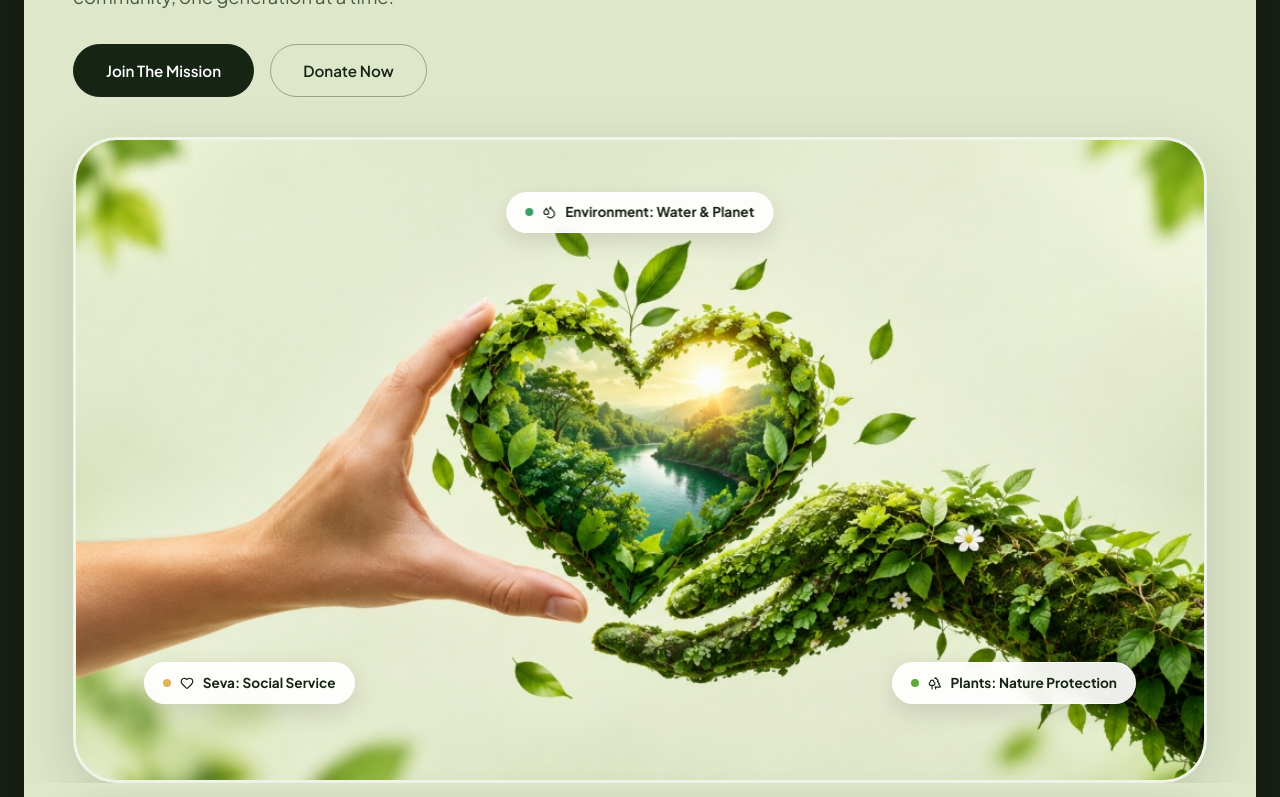
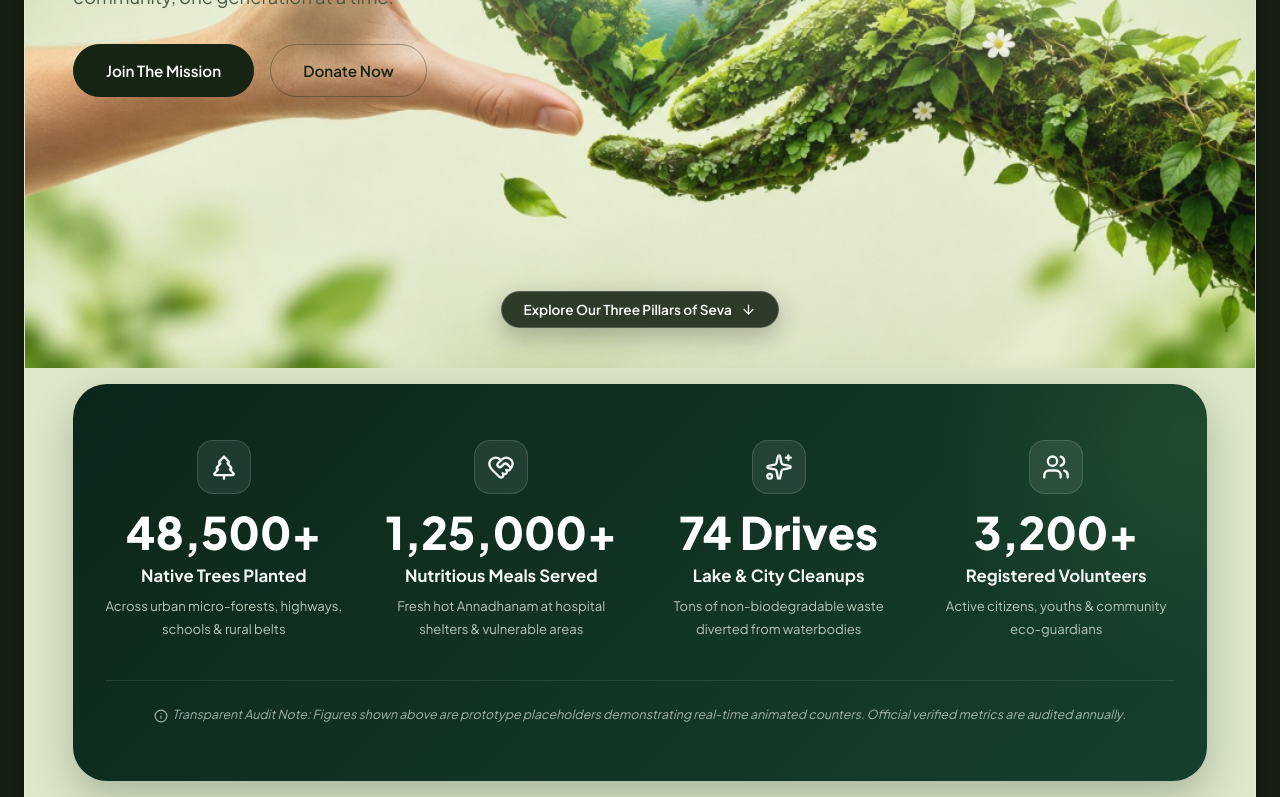
Before and after one commit to saranyak2406/ManchiPanuluSewaFoundation, a React (Vite) app: page / in a window 1280 px wide. Shown: the part 460-1257 px from the top of the page. Built offline with nearby package versions, Linux system fonts and the light colour scheme.

Commit message:
feat: Full-screen landscape background for hero section with smooth scroll anchor

```diff
--- a/src/components/Hero.jsx
+++ b/src/components/Hero.jsx
@@ -1,15 +1,22 @@
 import React from 'react';
 import { Link } from 'react-router-dom';
-import { Heart, Trees, Droplets, Sparkles, Sprout } from 'lucide-react';
+import { Sprout, ArrowDown, Heart, Trees, Droplets } from 'lucide-react';
 import CircularStamp from './CircularStamp';
 
 export default function Hero() {
+  const scrollToServices = () => {
+    const el = document.getElementById('services');
+    if (el) {
+      el.scrollIntoView({ behavior: 'smooth' });
+    }
+  };
+
   return (
-    <section className="envarn-hero-section">
-      <div className="container">
-        {/* Top Split: Left Content + Right Circular Stamp */}
+    <section className="envarn-hero-fullscreen">
+      <div className="container envarn-hero-container">
+        {/* Top Content Row: Headline, Subtitle, Buttons + Rotating Stamp */}
         <div className="envarn-hero-top">
-          {/* Left Text & Call to Actions */}
+          {/* Left Text Block */}
           <div className="envarn-hero-text-block">
             <div className="eyebrow-pill-badge">
               <Sprout size={15} />
@@ -35,43 +42,23 @@ export default function Hero() {
             </div>
           </div>
 
-          {/* Right Circular Stamp Emblem */}
+          {/* Right Rotating Stamp */}
           <div className="envarn-stamp-container">
             <CircularStamp size={160} />
           </div>
         </div>
 
-        {/* Full Landscape Image Showcase with 3 Pillar Interactive Badges */}
-        <div className="hero-landscape-banner-wrap">
-          <div className="hero-landscape-card">
-            <img
-              src="/hero-heart-nature.jpg"
-              alt="Manchi Panulu Seva Foundation - Hands of Humanity and Nature Holding Sacred Green Heart"
-              className="hero-landscape-full-img"
-              loading="eager"
-            />
-
-            {/* Pillar 1 Badge: Seva / Humanity */}
-            <div className="landscape-floating-pill pill-seva">
-              <span className="pill-dot dot-seva"></span>
-              <Heart size={14} className="pill-icon" />
-              <span>Seva: Social Service</span>
-            </div>
-
-            {/* Pillar 2 Badge: Environment / Sacred Waters */}
-            <div className="landscape-floating-pill pill-environment">
-              <span className="pill-dot dot-env"></span>
-              <Droplets size={14} className="pill-icon" />
-              <span>Environment: Water & Planet</span>
-            </div>
-
-            {/* Pillar 3 Badge: Plants / Nature Protection */}
-            <div className="landscape-floating-pill pill-plants">
-              <span className="pill-dot dot-plants"></span>
-              <Trees size={14} className="pill-icon" />
-              <span>Plants: Nature Protection</span>
-            </div>
-          </div>
+        {/* Bottom Bar: Explore Pill Anchor */}
+        <div className="envarn-hero-bottom-bar">
+          <button
+            type="button"
+            onClick={scrollToServices}
+            className="hero-scroll-pill"
+            aria-label="Scroll to services"
+          >
+            <span>Explore Our Three Pillars of Seva</span>
+            <ArrowDown size={15} className="animate-bounce" />
+          </button>
         </div>
       </div>
     </section>
--- a/src/styles/components.css
+++ b/src/styles/components.css
@@ -186,13 +186,35 @@
   transform: translateY(-1px);
 }
 
-/* Envarn Hero Section */
-.envarn-hero-section {
-  background-color: var(--color-sage-bg);
-  padding-top: 3.5rem;
-  padding-bottom: 0;
-  position: relative;
+/* Envarn Hero Full-Screen Background Section */
+.envarn-hero-fullscreen {
+  position: relative;
+  min-height: calc(100vh - 82px);
+  width: 100%;
+  background:
+    linear-gradient(180deg, rgba(222, 231, 202, 0.76) 0%, rgba(222, 231, 202, 0.42) 36%, rgba(222, 231, 202, 0.08) 68%, rgba(222, 231, 202, 0) 100%),
+    url('/hero-heart-nature.jpg') center bottom / cover no-repeat;
+  display: flex;
+  flex-direction: column;
+  justify-content: space-between;
+  padding: 3rem 0 2rem 0;
   overflow: hidden;
+}
+
+@media (min-width: 1200px) {
+  .envarn-hero-fullscreen {
+    min-height: 90vh;
+    padding-top: 3.5rem;
+  }
+}
+
+.envarn-hero-container {
+  display: flex;
+  flex-direction: column;
+  justify-content: space-between;
+  flex: 1;
+  position: relative;
+  z-index: 2;
 }
 
 .envarn-hero-top {
@@ -251,6 +273,39 @@
   .envarn-stamp-container {
     margin: 1.5rem auto 0 auto;
   }
+}
+
+.envarn-hero-bottom-bar {
+  display: flex;
+  justify-content: center;
+  align-items: center;
+  padding-top: 8rem;
+  padding-bottom: 0.5rem;
+}
+
+.hero-scroll-pill {
+  display: inline-flex;
+  align-items: center;
+  gap: 0.6rem;
+  padding: 0.55rem 1.35rem;
+  background-color: rgba(22, 36, 20, 0.88);
+  backdrop-filter: blur(12px);
+  -webkit-backdrop-filter: blur(12px);
+  color: #FFFFFF;
+  border-radius: var(--radius-pill);
+  font-size: 0.85rem;
+  font-weight: 600;
+  border: 1px solid rgba(255, 255, 255, 0.2);
+  cursor: pointer;
+  transition: all var(--transition-normal);
+  box-shadow: 0 8px 24px rgba(0, 0, 0, 0.25);
+}
+
+.hero-scroll-pill:hover {
+  background-color: var(--color-forest-900);
+  transform: translateY(-2px);
+  box-shadow: 0 12px 28px rgba(0, 0, 0, 0.35);
+  border-color: rgba(255, 255, 255, 0.4);
 }
 
 .eyebrow-pill-badge {
```
